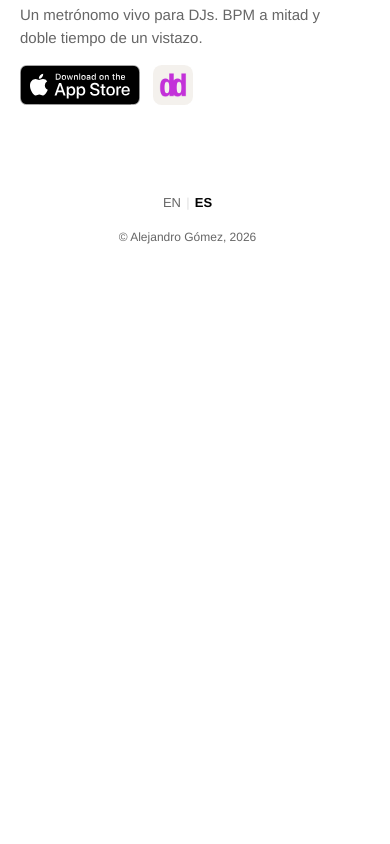
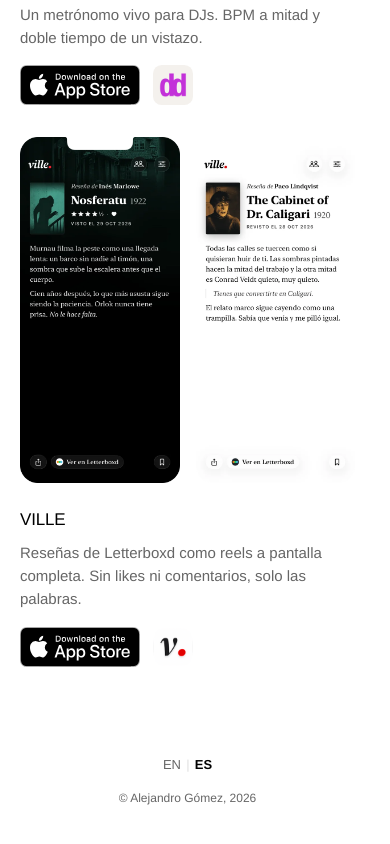
Before and after one commit to blhdes/portfolio, a plain HTML site: page es/apps/index.html in a window 390 px wide. Shown: the part 1596-2440 px from the top of the page. Before the commit the page ends 1893 px from the top, so only its background shows below. Drawn offline with Linux system fonts and the light colour scheme; a web font is replaced by a local one.

Commit message:
feat: add VILLE to the apps section
Fourth app card on /apps/ and /es/apps/, so the grid is now 2 x 2.
Two iPhone 13 store captures (dark reel, light quote page) cut with
the same screen mask as Culla; the Spanish page uses the Spanish
captures. Real exported app icon, App Store and website links, and
VILLE added to the page descriptions.

Co-Authored-By: Claude Opus 5.5 <noreply@anthropic.com>

```diff
--- a/es/apps/index.html
+++ b/es/apps/index.html
@@ -4,18 +4,18 @@
   <meta charset="UTF-8">
   <meta name="viewport" content="width=device-width, initial-scale=1.0">
   <title>ALEJANDRO GÓMEZ</title>
-  <meta name="description" content="Apps de Alejandro Gómez, diseñadas y desarrolladas de principio a fin y publicadas en la App Store: Culla, CullaMusic y Doppio.">
+  <meta name="description" content="Apps de Alejandro Gómez, diseñadas y desarrolladas de principio a fin y publicadas en la App Store: Culla, CullaMusic, Doppio y VILLE.">
   <meta property="og:type" content="website">
   <meta property="og:site_name" content="Alejandro Gómez">
   <meta property="og:title" content="Alejandro Gómez">
-  <meta property="og:description" content="Apps de Alejandro Gómez, diseñadas y desarrolladas de principio a fin y publicadas en la App Store: Culla, CullaMusic y Doppio.">
+  <meta property="og:description" content="Apps de Alejandro Gómez, diseñadas y desarrolladas de principio a fin y publicadas en la App Store: Culla, CullaMusic, Doppio y VILLE.">
   <meta property="og:url" content="https://alegomez.studio/es/apps/">
   <meta property="og:image" content="https://alegomez.studio/photography/ale-portrait.webp">
   <meta property="og:image:width" content="901">
   <meta property="og:image:height" content="1200">
   <meta name="twitter:card" content="summary_large_image">
   <meta name="twitter:title" content="Alejandro Gómez">
-  <meta name="twitter:description" content="Apps de Alejandro Gómez, diseñadas y desarrolladas de principio a fin y publicadas en la App Store: Culla, CullaMusic y Doppio.">
+  <meta name="twitter:description" content="Apps de Alejandro Gómez, diseñadas y desarrolladas de principio a fin y publicadas en la App Store: Culla, CullaMusic, Doppio y VILLE.">
   <meta name="twitter:image" content="https://alegomez.studio/photography/ale-portrait.webp">
   <meta name="theme-color" content="#FFFFFF" media="(prefers-color-scheme: light)">
   <meta name="theme-color" content="#000000" media="(prefers-color-scheme: dark)">
@@ -100,6 +100,25 @@
           </div>
         </div>
       </article>
+
+      <article class="app-card">
+        <div class="app-shots">
+          <img class="app-shot app-shot--device" src="/screens/ville/reel-es.webp" width="560" height="1213" loading="lazy" alt="VILLE: una reseña de Nosferatu (1922) como reel a pantalla completa, aspecto oscuro con póster y fondo">
+          <img class="app-shot app-shot--device" src="/screens/ville/words-es.webp" width="560" height="1213" loading="lazy" alt="VILLE: una reseña de El gabinete del doctor Caligari (1920) con una cita, aspecto claro">
+        </div>
+        <div class="app-meta">
+          <h3 class="app-name">VILLE</h3>
+          <p class="app-desc">Reseñas de Letterboxd como reels a pantalla completa. Sin likes ni comentarios, solo las palabras.</p>
+          <div class="app-links">
+            <a href="https://apps.apple.com/us/app/ville-film-review-reader/id6829207754" target="_blank" rel="noopener">
+              <img class="app-badge" src="/icons/app-store-badge.svg" alt="Descarga VILLE en la App Store" width="120" height="40" loading="lazy">
+            </a>
+            <a href="https://blhdes.github.io/village/" target="_blank" rel="noopener">
+              <img class="app-icon" src="/icons/ville.png" alt="VILLE: visita el sitio web" width="40" height="40" loading="lazy">
+            </a>
+          </div>
+        </div>
+      </article>
     </div>
   </main>
 
```
Also changed, not shown: apps/index.html (+22 -3 lines), icons/ville.png (added), screens/ville/reel-es.webp (added), screens/ville/reel.webp (added), screens/ville/words-es.webp (added), screens/ville/words.webp (added).
